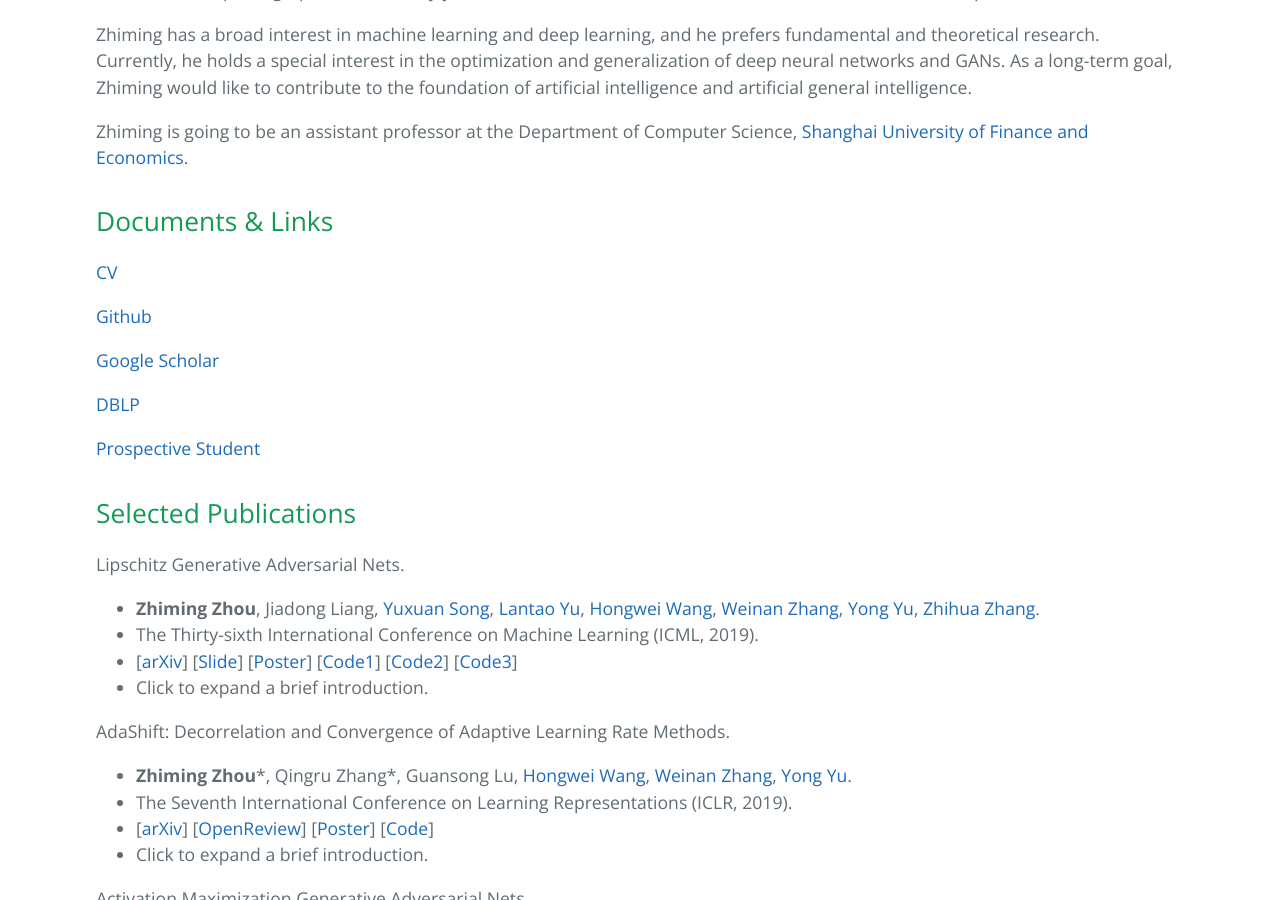
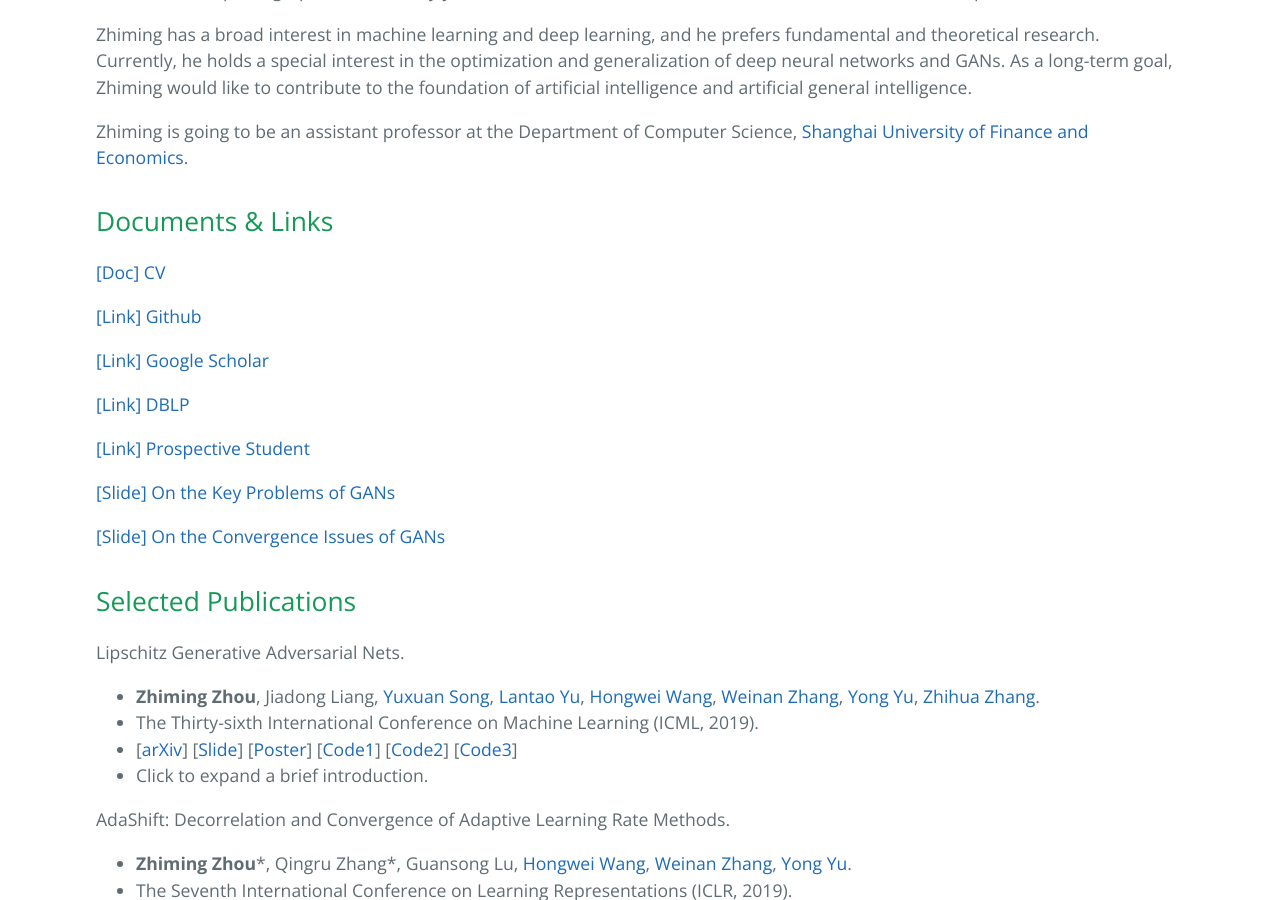
Before and after one commit to ZhimingZhou/zhimingzhou.github.io, a Jekyll site: the page built from index.md, in a window 1280 px wide and 900 px high, scrolled down 592 px. Built offline with Jekyll 4.4.1, drawn with Linux system fonts in a browser that asks for light colours; comment, search, counter and statistics services are not loaded.

Commit message:
Update index.md

```diff
--- a/index.md
+++ b/index.md
@@ -16,15 +16,19 @@ Zhiming is going to be an assistant professor at the Department of Computer Scie
 
 ## Documents & Links
 
-[CV](https://raw.githubusercontent.com/ZhimingZhou/zhimingzhou.github.io/master/assets/Zhiming_Zhou_Resume.pdf)
+[[Doc] CV](https://raw.githubusercontent.com/ZhimingZhou/zhimingzhou.github.io/master/assets/Zhiming_Zhou_Resume.pdf)
 
-[Github](https://github.com/ZhimingZhou)
+[[Link] Github](https://github.com/ZhimingZhou)
 
-[Google Scholar](https://scholar.google.com/citations?user=b8YJ1EMAAAAJ&hl=en)
+[[Link] Google Scholar](https://scholar.google.com/citations?user=b8YJ1EMAAAAJ&hl=en)
 
-[DBLP](https://dblp.org/pers/hd/z/Zhou:Zhiming)
+[[Link] DBLP](https://dblp.org/pers/hd/z/Zhou:Zhiming)
 
-[Prospective Student](https://zhimingzhou.github.io/Posts/Prospective-Student/)
+[[Link] Prospective Student](https://zhimingzhou.github.io/Posts/Prospective-Student/)
+
+[[Slide] On the Key Problems of GANs](https://raw.githubusercontent.com/ZhimingZhou/zhimingzhou.github.io/master/assets/On%20the%20Key%20Problems%20of%20GANs.pptx)
+
+[[Slide] On the Convergence Issues of GANs](https://raw.githubusercontent.com/ZhimingZhou/zhimingzhou.github.io/master/assets/On%20the%20Convergence%20Issues%20of%20GANs.pptx)
 
 ## Selected Publications
 
```
